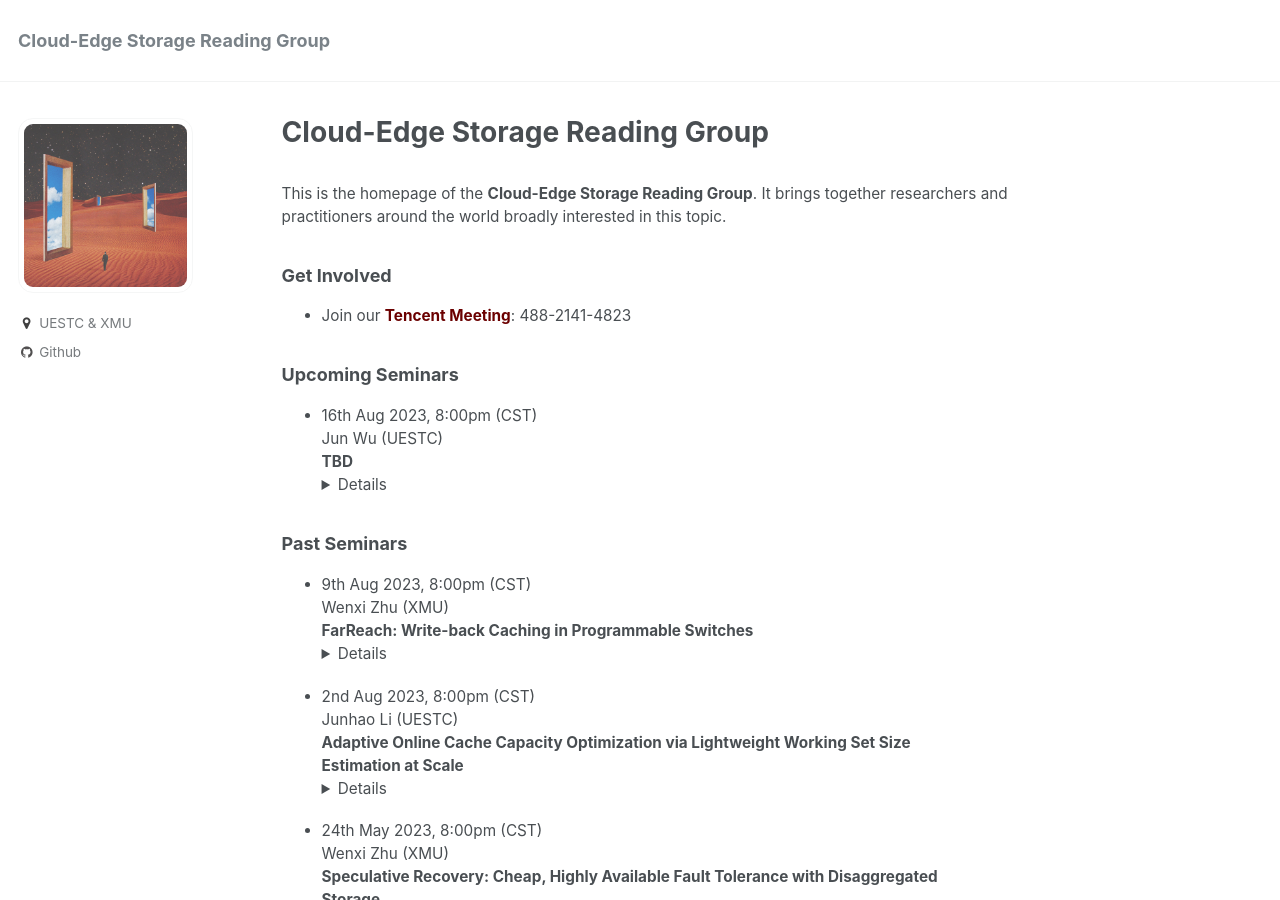
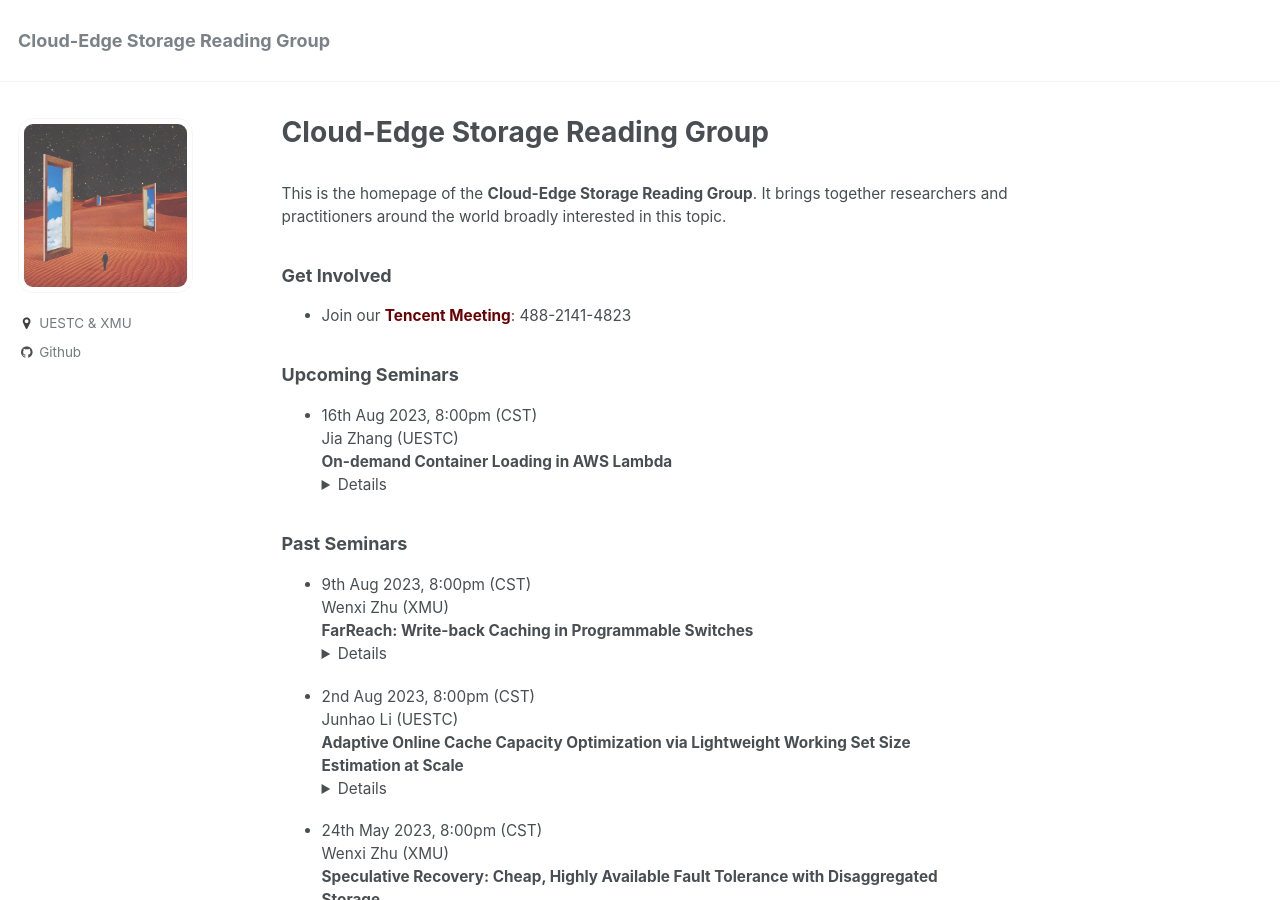
Before and after one commit to J-StrawHat/Cloud-Edge-Storage-reading-group, a Jekyll site: the page built from _pages/about.md, in a window 1280 px wide and 900 px high. Built offline with Jekyll 4.4.1, drawn with Linux system fonts in a browser that asks for light colours.

Commit message:
上传新的研讨信息

```diff
--- a/_pages/about.md
+++ b/_pages/about.md
@@ -15,10 +15,10 @@ title: Cloud-Edge Storage Reading Group
 
 <span src="" style="float:right;width:100px;height:100px;margin-top:00px">
 - 16th Aug 2023, 8:00pm (CST)
-Jun Wu (UESTC) <br>
-**TBD**  <details>**Conference:**  ATC ’23<br>
-**Abstract:** TBD<br>
-**Link:** []()  <br>
+Jia Zhang (UESTC) <br>
+**On-demand Container Loading in AWS Lambda**  <details>**Conference:**  ATC ’23<br>
+**Abstract:** AWS Lambda is a serverless event-driven compute service, part of a category of cloud compute offerings sometimes called Function-as-a-service (FaaS). When we first released AWS Lambda, functions were limited to 250MB of code and dependencies, packaged as a simple compressed archive. In 2020, we released support for deploying container images as large as 10GiB as Lambda functions, allowing customers to bring much larger code bases and sets of dependencies to Lambda. Supporting larger packages, while still meeting Lambda’s goals of rapid scale (adding up to 15,000 new containers per second for a single customer, and much more in aggregate), high request rate (millions of requests per second), high scale (millions of unique workloads), and low start-up times (as low as 50ms) presented a significant challenge.<br>We describe the storage and caching system we built, optimized for delivering container images on-demand, and our experiences designing, building, and operating it at scale. We focus on challenges around security, efficiency, latency, and cost, and how we addressed these challenges in a system that combines caching, deduplication, convergent encryption, erasure coding, and block-level demand loading.<br>Since building this system, it has reliably processed hundreds of trillions of Lambda invocations for over a million AWS customers, and has shown excellent resilience to load and infrastructure failures.<br>
+**Link:** [https://www.usenix.org/conference/atc23/presentation/brooker](https://www.usenix.org/conference/atc23/presentation/brooker)  <br>
 **Presentation Slides:** [pdf]()</details>
 
 ### Past Seminars
```
Also changed, not shown: 1 other file.
